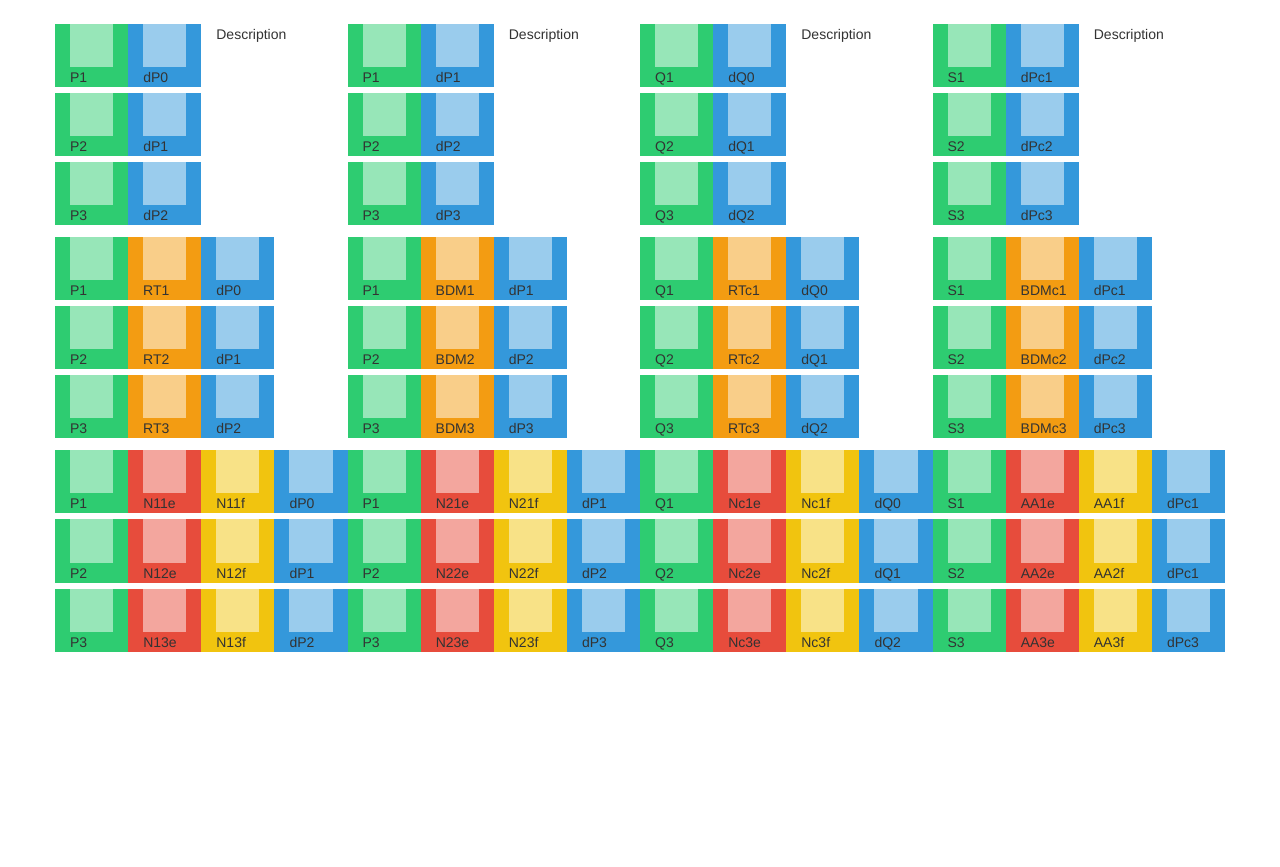
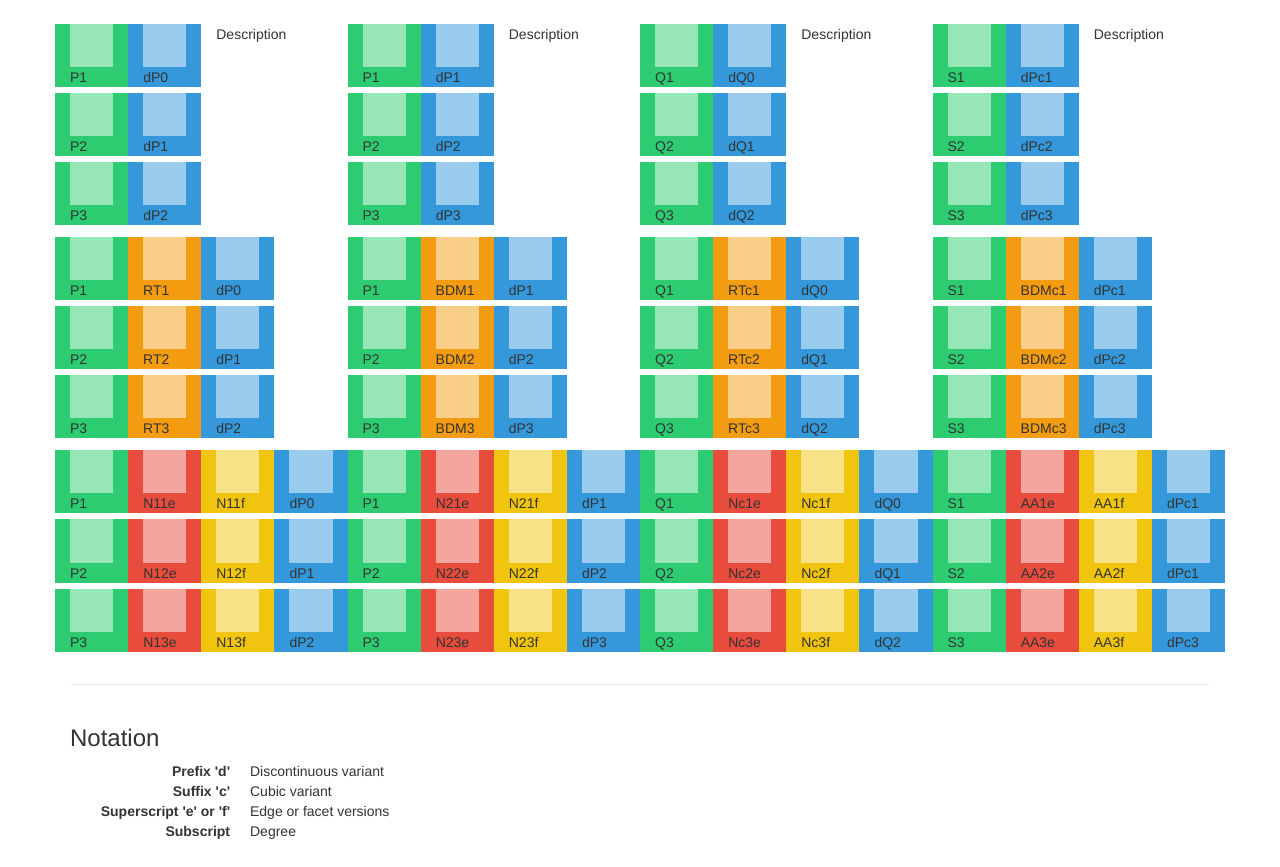
Before and after one commit to hnarayanan/femtable, a website: page app/index.html in a window 1280 px wide. Shown: the part 102-969 px from the top of the page. Before the commit the page ends 800 px from the top, so only its background shows below. Drawn offline with nearby package versions, Linux system fonts and the light colour scheme; files that its build step writes are made by us from their sources.

Commit message:
Add simple notation key

```diff
--- a/app/index.html
+++ b/app/index.html
@@ -600,6 +600,24 @@
 	  </div>
 	</div>
       </div>
+      <hr>
+      <div class="row">
+	<div class="col-sm-6">
+	  <h3>Notation</h2>
+	  <dl class="dl-horizontal">
+	    <dt>Prefix <strong>'d'</strong></dt>
+	    <dd>Discontinuous variant</dd>
+	    <dt>Suffix <strong>'c'</strong></dt>
+	    <dd>Cubic variant</dd>
+	    <dt>Superscript <strong>'e'</strong> or <strong>'f'</strong></dt>
+	    <dd>Edge or facet versions</dd>
+	    <dt>Subscript</dt>
+	    <dd>Degree</dd>
+	  </dl>
+	</div>
+	<div class="col-sm-6">
+	</div>
+      </div>
     </div>
 
     <!-- build:js(.) scripts/vendor.js -->
```
